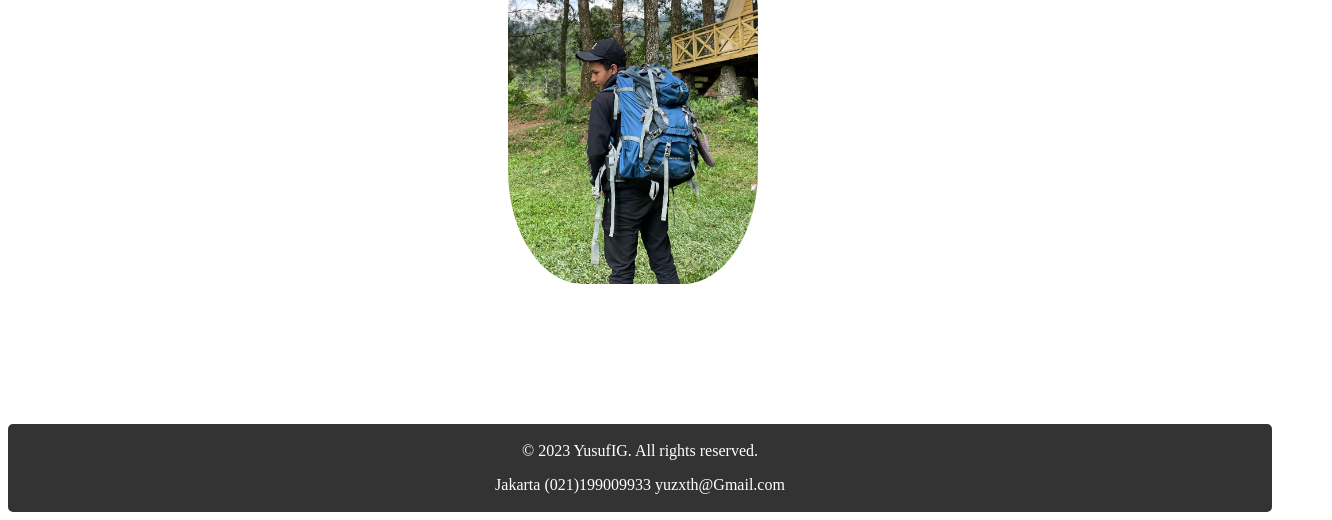
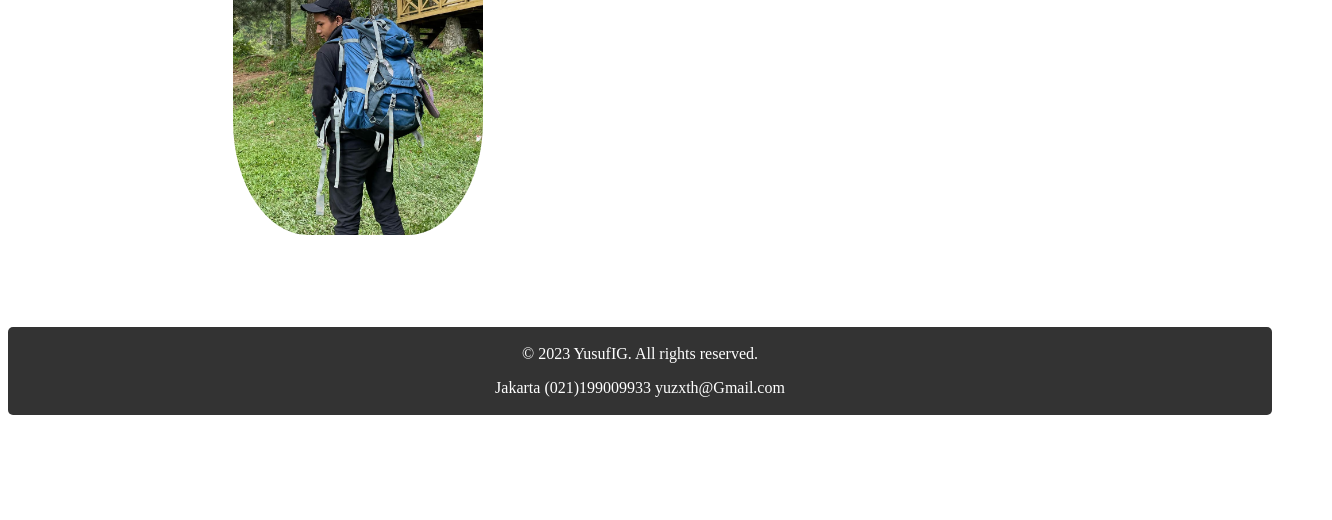
Before and after one commit to KaiiiXth/KaiiXth.github.io, a plain HTML site: page Profil.html in a window 1280 px wide. Shown: the part 398-918 px from the top of the page, 1332 px wide, since content can reach past the window. After the commit the page ends 821 px from the top, so only its background shows below. Drawn offline with Linux system fonts and the light colour scheme.

Commit message:
Update style.css

```diff
--- a/style.css
+++ b/style.css
@@ -165,7 +165,7 @@ nav {
   .profile-image img {
     width: 250px;
     border-radius: 30%;
-    margin-left: 450px;
+    margin-left: 50px;
   }
 
   .profile-info p {
@@ -175,7 +175,7 @@ nav {
     font-style: normal;
     color: white;
     font-size: 20px;
-    margin-right: 450px;
+    margin-right: 350px;
   }
 
   .profile-info h1{
```
